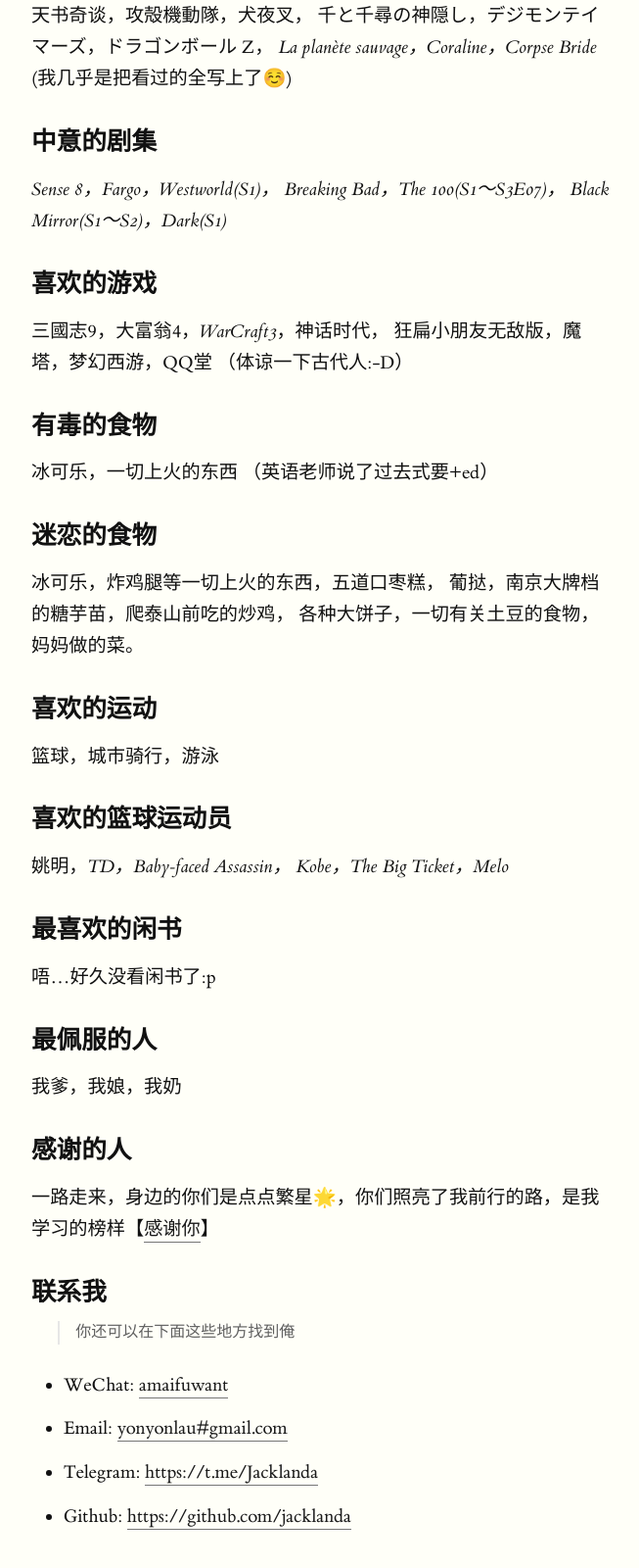
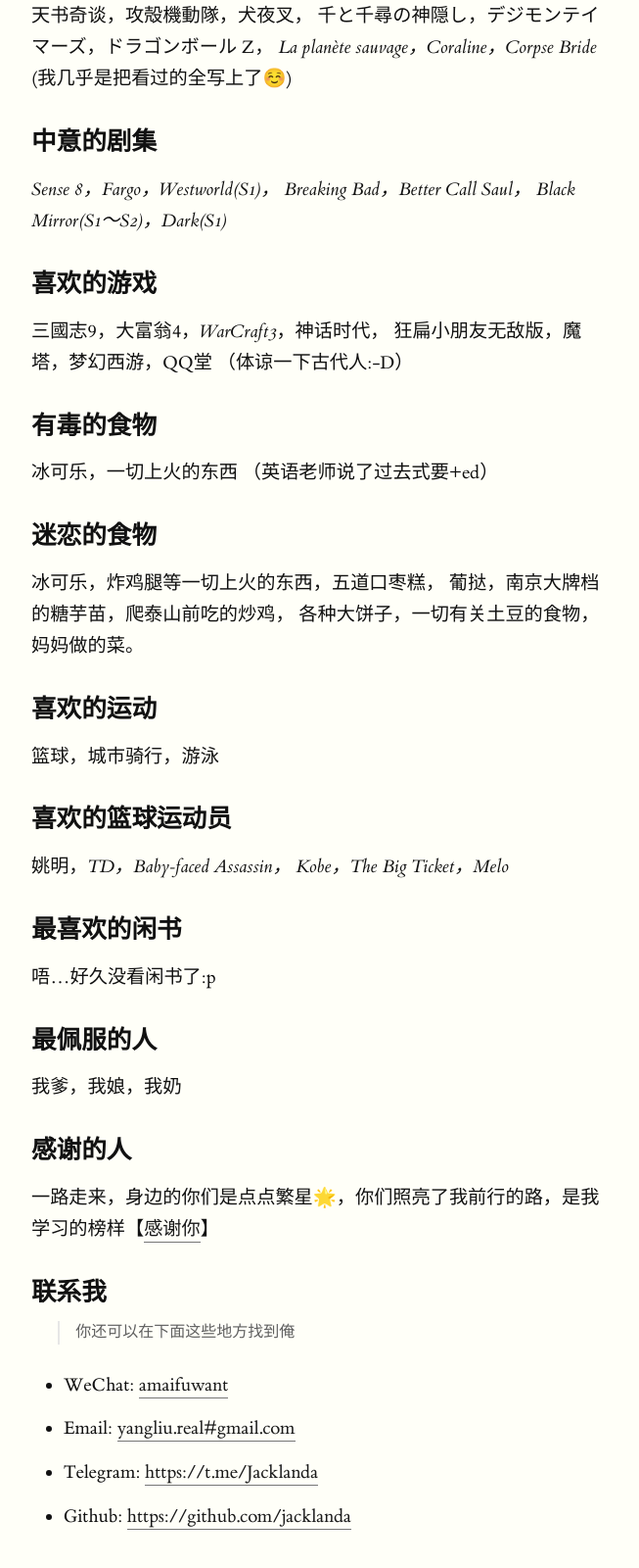
Before and after one commit to jacklanda/jacklanda.github.io, a plain HTML site: page about/index.html in a window 1280 px wide. Shown: the part 2429-4029 px from the top of the page at 98% size, without its empty margins (160-813 px from the left). Drawn offline with Linux system fonts and the light colour scheme; files whose address does not match are found by name.

Commit message:
Update 2022-10-31

```diff
--- a/about/index.html
+++ b/about/index.html
@@ -218,7 +218,7 @@
 <h3 id="印象深刻的动漫">印象深刻的动漫</h3>
 <p>天书奇谈，攻殻機動隊，犬夜叉， 千と千尋の神隠し，デジモンテイマーズ，ドラゴンボール Z， <em>La planète sauvage，Coraline，Corpse Bride</em> (我几乎是把看过的全写上了☺️)</p>
 <h3 id="中意的剧集">中意的剧集</h3>
-<p><em>Sense 8，Fargo，Westworld(S1)，</em> <em>Breaking Bad，The 100(S1～S3E07)，</em> <em>Black Mirror(S1～S2)，Dark(S1)</em></p>
+<p><em>Sense 8，Fargo，Westworld(S1)，</em> <em>Breaking Bad，Better Call Saul，</em> <em>Black Mirror(S1～S2)，Dark(S1)</em></p>
 <h3 id="喜欢的游戏">喜欢的游戏</h3>
 <p>三國志9，大富翁4，<em>WarCraft3</em>，神话时代， 狂扁小朋友无敌版，魔塔，梦幻西游，QQ堂 （体谅一下古代人:-D）</p>
 <h3 id="有毒的食物">有毒的食物</h3>
@@ -241,7 +241,7 @@
 </blockquote>
 <ul>
 <li>WeChat: <a>amaifuwant</a></li>
-<li>Email: <a href="mailto:yonyonlau@gmail.com">yonyonlau#gmail.com</a></li>
+<li>Email: <a href="mailto:yonyonlau@gmail.com">yangliu.real#gmail.com</a></li>
 <li>Telegram: <a href="https://t.me/Jacklanda">https://t.me/Jacklanda</a></li>
 <li>Github: <a href="https://github.com/jacklanda">https://github.com/jacklanda</a></li>
 </ul>
```
